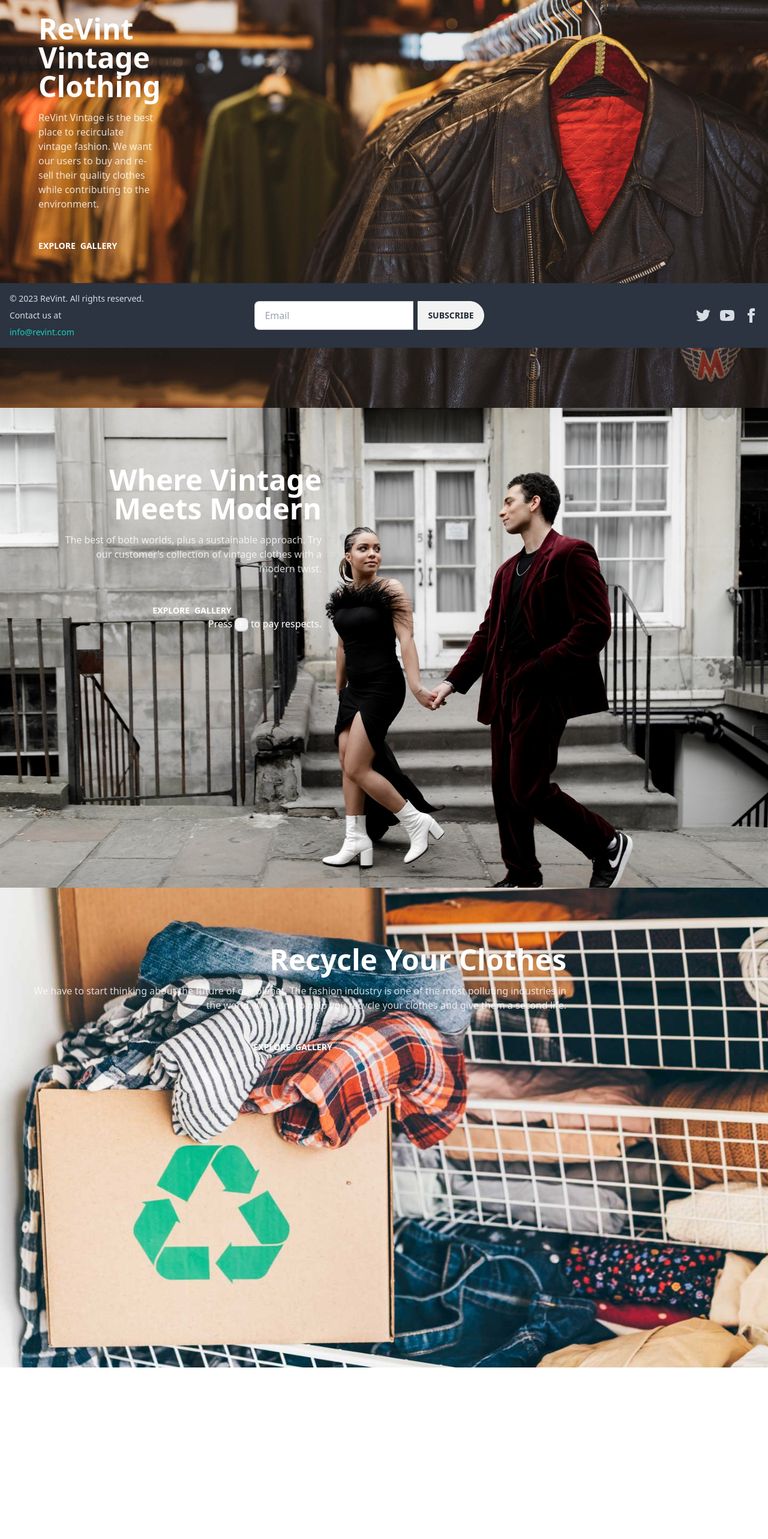
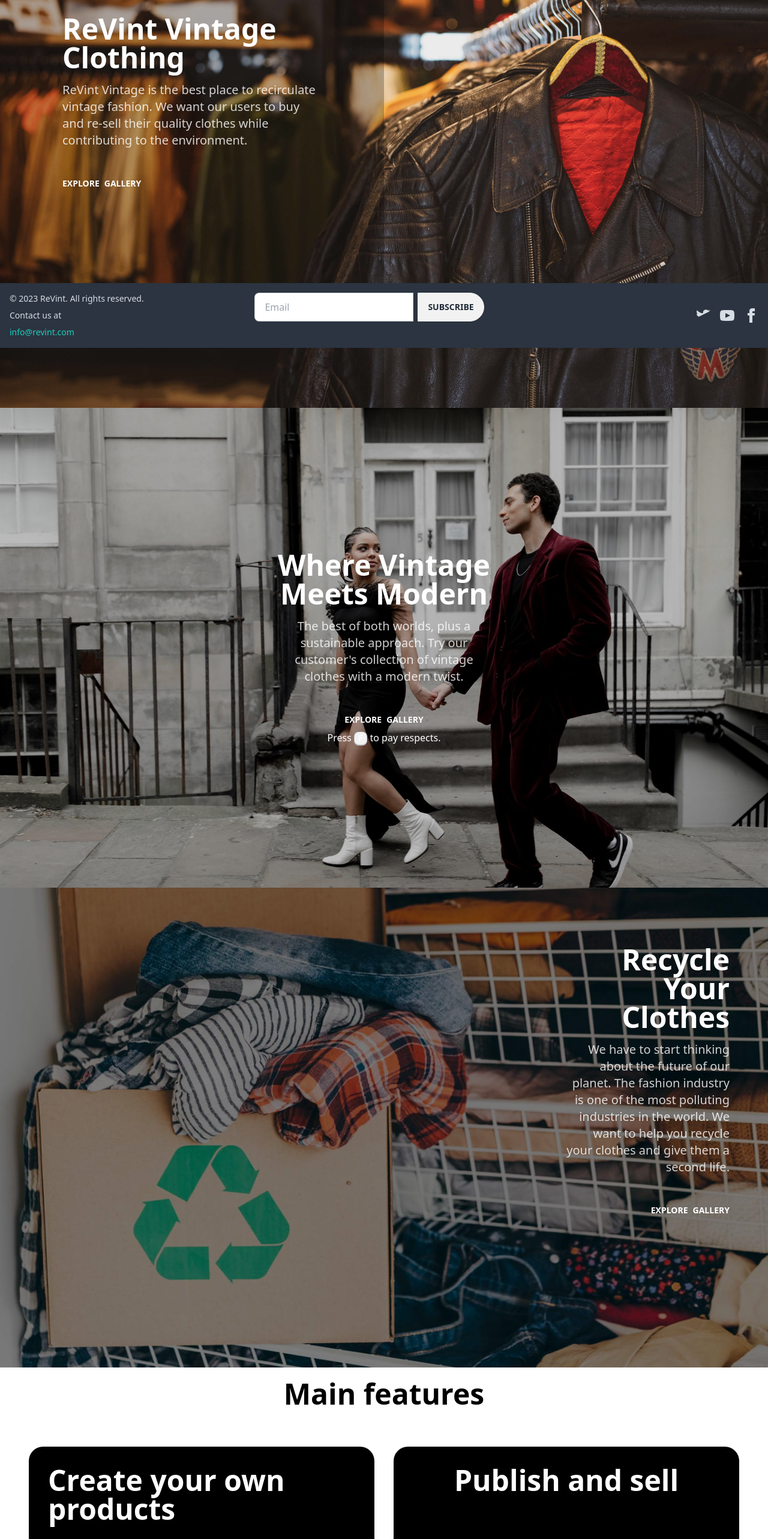
Before and after one commit to laurolamas/revint-front, a Next.js app: page /home in a window 1280 px wide. Shown: the part 220-2786 px from the top of the page at 60% size. Before the commit the page ends 2500 px from the top, so only its background shows below. Built offline with nearby package versions, Linux system fonts and the light colour scheme.

Commit message:
Footer fixed, Who are we and Main features added

```diff
--- a/app/components/footer.js
+++ b/app/components/footer.js
@@ -1,9 +1,23 @@
-import React from "react";
+"use client"
+import React, { useEffect, useState } from "react";
 
 export default function Footer() {
+  const [showFooter, setShowFooter] = useState(false);
 
-  return (
-    <footer className="footer fixed items-center bottom-0 w-full p-4 text-neutral-content bg-base-100 bg-neutral mb-0">
+  useEffect(() => {
+    const handleScroll = () => {
+      const isBottom = document.documentElement.clientHeight + window.scrollY >= document.documentElement.scrollHeight;
+      setShowFooter(isBottom);
+    };
+
+    window.addEventListener("scroll", handleScroll);
+    return () => {
+      window.removeEventListener("scroll", handleScroll);
+    };
+  }, []);
+
+  return showFooter ? (
+    <footer className="footer fixed bottom-0 w-full p-4 text-neutral-content bg-base-100 bg-neutral mb-0">
       <div className="container mx-auto">
         <p>&copy; 2023 ReVint. All rights reserved.</p>
         Contact us at{" "} <a href="mailto:info@revint.com" className="text-accent">info@revint.com</a>
@@ -13,11 +27,10 @@
         <button className="btn join-item rounded-r-full">Subscribe</button>
       </div>
       <nav className="grid-flow-col gap-4 md:place-self-center md:justify-self-end">
-        <a><svg xmlns="http://www.w3.org/2000/svg" width="24" height="24" viewBox="0 0 24 24" className="fill-current"><path d="M24 4.557c-.883.392-1.832.656-2.828.775 1.017-.609 1.798-1.574 2.165-2.724-.951.564-2.005.974-3.127 1.195-.897-.957-2.178-1.555-3.594-1.555-3.179 0-5.515 2.966-4.797 6.045-4.091-.205-7.719-2.165-10.148-5.144-1.29 2.213-.669 5.108 1.523 6.574-.806-.026-1.566-.247-2.229-.616-.054 2.281 1.581 4.415 3.949 4.89-.693.188-1.452.232-2.224.084.626 1.956 2.444 3.379 4.6 3.419-2.07 1.623-4.678 2.348-7.29 2.04 2.179 1.397 4.768 2.212 7.548 2.212 9.142 0 14.307-7.721 13.995-14.646.962-.695 1.797-1.562 2.457-2.549z"></path></svg></a>
+        <a><svg xmlns="http://www.w3.org/2000/svg" width="24" height="24" viewBox="0 0 24 24" className="fill-current"><path d="M24 4.557c-.883.392-1.832.656-2.828.775 1.017-.609 1.798-1.574 2.165-2.724-.951.564-2.005.974-3.127 1.195-.897-.957-2.178-1.555-3.594-1.555-3.179 0-5.515 2.966-4.797 6.045-4.091-.205-7.719-2.165-10.148-5.144-1.29 2.213-.669 5.108 1.523 6.574-.806-.026-1.566-.247-2.229-.616-.054 2.281 1.581 4.415 3.949 4.89-.693.188-1.452$.232-2.224.084.626 1.956 2.444 3.379 4.6 3.419-2.07 1.623-4.678 2.348-7.29 2.04 2.179 1.397 4.768 2.212 7.548 2.212 9.142 0 14.307-7.721 13.995-14.646.962-.695 1.797-1.562 2.457-2.549z"></path></svg></a>
         <a><svg xmlns="http://www.w3.org/2000/svg" width="24" height="24" viewBox="0 0 24 24" className="fill-current"><path d="M19.615 3.184c-3.604-.246-11.631-.245-15.23 0-3.897.266-4.356 2.62-4.385 8.816.029 6.185.484 8.549 4.385 8.816 3.6.245 11.626.246 15.23 0 3.897-.266 4.356-2.62 4.385-8.816-.029-6.185-.484-8.549-4.385-8.816zm-10.615 12.816v-8l8 3.993-8 4.007z"></path></svg></a>
         <a><svg xmlns="http://www.w3.org/2000/svg" width="24" height="24" viewBox="0 0 24 24" className="fill-current"><path d="M9 8h-3v4h3v12h5v-12h3.642l.358-4h-4v-1.667c0-.955.192-1.333 1.115-1.333h2.885v-5h-3.808c-3.596 0-5.192 1.583-5.192 4.615v3.385z"></path></svg></a>
       </nav>
-
-    </footer >
-  );
+    </footer>
+  ) : null;
 }
--- a/app/home/page.js
+++ b/app/home/page.js
@@ -5,27 +5,31 @@
 import { Typography, Button } from "@material-tailwind/react";
 
 
+
 export default function Home() {
+
     return (
         <div className='h-screen v-screen items-auto'>
             <div className="bg-cover bg-full h-full flex items-center" style={{ backgroundImage: 'url(/miera_5-4-2.jpg)' }}>
-                <div className="bg-cover bg-left w-1/4 h-full">
+                <div className="bg-cover bg-left w-2/4 h-full bg-black/25">
                     <div className="bg-vintage-pattern text-white p-8">
                         <div className="flex font-sans space-x-4">
+                            <Link href="/products">
                             <button className="text-sm btn btn-ghost text-white hover:bg-sky-900">Store</button>
+                            </Link>
                             <button className="text-sm btn btn-ghost text-white hover:bg-sky-900">About us</button>
                             <button className="text-sm btn btn-ghost text-white hover:bg-sky-900">Contact</button>
                         </div>
                         <div className="relative h-full w-full">
                             <div className="absolute inset-0 grid h-full w-full place-items-center bg-black/75">
                                 <div className="w-3/4 text-left md:w-/4">
-                                    <Typography variant="h1" color="white" className="mb-4 text-3xl md:text-4xl lg:text-5xl mt-16" >
+                                    <Typography variant="h1" color="white" className="mb-4 text-3xl md:text-4xl lg:text-5xl mt-16 drop-shadow-2xl" >
                                         ReVint Vintage Clothing
                                     </Typography>
-                                    <Typography variant="lead" color="white" className="mb-12 opacity-80" >
+                                    <Typography variant="lead" color="white" className="mb-12 opacity-80 drop-shadow-2xl text-xl" >
                                         ReVint Vintage is the best place to recirculate vintage fashion. We want our users to buy and re-sell their quality clothes while contributing to the environment.                                        </Typography>
                                     <div className="flex justify-left gap-2">
-                                        <Button size="lg" color="white"> Explore </Button>
+                                        <Button size="lg" color="white" variant="text"> Explore </Button>
                                         <Button size="lg" color="white" variant="text"> Gallery </Button>
                                     </div>
                                 </div>
@@ -34,25 +38,42 @@
                     </div>
                 </div>
             </div>
-            <div className="bg-cover bg-full h-full flex items-right" style={{ backgroundImage: 'url(/ppl.jpg)' }}>
-                <div className="bg-cover bg-center w-1/2 h-full">
+            <div className="bg-cover bg-full h-full flex items-center justify-center" style={{ backgroundImage: 'url(/ppl.jpg)' }}>
+                <div className="grid h-full w-full bg-black/25">
+                    <div className="bg-cover bg-center w-3/4 md:w-1/2 lg:w-1/3 h-full mx-auto">
+                        <div className="bg-vintage-pattern text-white p-8 h-full flex flex-col justify-center">
+                            <Typography variant="h1" color="white" className="mb-4 text-3xl md:text-4xl lg:text-5xl text-center">
+                                Where Vintage Meets Modern
+                            </Typography>
+                            <Typography variant="lead" color="white" className="mb-12 opacity-80 drop-shadow-2xl text-xl text-center">
+                                The best of both worlds, plus a sustainable approach. Try our customer's collection of vintage clothes with a modern twist.
+                            </Typography>
+                            <div className="flex justify-center gap-2">
+                                <Button size="lg" color="white" variant="text">Explore</Button>
+                                <Button size="lg" color="white" variant="text">Gallery</Button>
+                            </div>
+                            <div className="text-center mt-2">Press <kbd className="kbd kbd-sm">F</kbd> to pay respects.</div>
+                        </div>
+                    </div>
+                </div>
+            </div>
+            <div className="bg-cover bg-full h-full w-full flex items-center justify-end" style={{ backgroundImage: 'url(/recycle.jpg)' }}>
+                <div className="bg-cover bg-center w-1/2 h-full h-1/2 w-full bg-black/50">
                     <div className="bg-vintage-pattern text-white p-8">
                         <div className="rounded-xl">
                             <div className="relative h-full w-full">
-                                <div className="absolute inset-0 grid h-full w-full place-items-center bg-black/75">
-                                    <div className="w-3/4 text-right md:w-/4 justify-right" style={{ textAlign: 'right' }}>
-                                        <Typography variant="h1" color="white" className="mb-4 text-3xl md:text-4xl lg:text-5xl mt-16" >
-                                            Where Vintage Meets Modern
+                                <div className="absolute inset-0 grid h-full w-full place-items-end bg-black/75">
+                                    <div className="w-3/4 text-right md:w-1/4 pr-8">
+                                        <Typography variant="h1" color="white" className="mb-4 text-3xl md:text-4xl lg:text-5xl mt-16">
+                                            Recycle Your Clothes
                                         </Typography>
-                                        <Typography variant="lead" color="white" className="mb-12 opacity-80" >
-                                            The best of both worlds, plus a sustainable approach. Try our customer's collection of vintage clothes with a modern twist.
+                                        <Typography variant="lead" color="white" className="mb-12 opacity-80 drop-shadow-2xl text-xl">
+                                            We have to start thinking about the future of our planet. The fashion industry is one of the most polluting industries in the world. We want to help you recycle your clothes and give them a second life.
                                         </Typography>
-
-                                        <div className="flex justify-center gap-2">
-                                            <Button size="lg" color="white"> Explore </Button>
-                                            <Button size="lg" color="white" variant="text"> Gallery </Button>
+                                        <div className="flex justify-end gap-2">
+                                            <Button size="lg" color="white" variant="text">Explore</Button>
+                                            <Button size="lg" color="white" variant="text">Gallery</Button>
                                         </div>
-                                        <div>Press <kbd className="kbd kbd-sm">F</kbd> to pay respects.</div>
                                     </div>
                                 </div>
                             </div>
@@ -60,33 +81,36 @@
                     </div>
                 </div>
             </div>
-            <div className="bg-cover bg-full h-full w-full items-right" style={{ backgroundImage: 'url(/recycle.jpg)' }}>
-                <div className="bg-cover bg-center w-1/2 h-full h-1/2 w-full">
-                    <div className="bg-vintage-pattern text-white p-8">
-                        <div className="rounded-xl">
-                            <div className="relative h-full w-full">
-                                <div className="absolute inset-0 grid h-full w-full place-items-right bg-black/75">
-                                    <div className="w-3/4 text-right md:w-/4 justify-right" style={{ textAlign: 'right' }}>
-                                        <Typography variant="h1" color="white" className="mb-4 text-3xl md:text-4xl lg:text-5xl mt-16" >
-                                            Recycle Your Clothes
-                                        </Typography>
-                                        <Typography variant="lead" color="white" className="mb-12 opacity-80" >
-                                            We have to start thinking about the future of our planet. The fashion industry is one of the most polluting industries in the world. We want to help you recycle your clothes and give them a second life.
-                                        </Typography>
-                                        <div className="flex justify-center gap-2">
-                                            <Button size="lg" color="white"> Explore </Button>
-                                            <Button size="lg" color="white" variant="text"> Gallery </Button>
-                                        </div>
-                                    </div>
-                                </div>
-                            </div>
-                        </div>
+            <div className="bg-full h-full w-full flex flex-col items-center justify-center bg-white">
+                <Typography variant="h1" color="black" className="text-black mb-4 text-3xl md:text-4xl lg:text-5xl mt-5">
+                    Main features
+                </Typography>
+                <div className="bg-full h-full w-full flex flex-items-center p-8 justify-center">
+                    <div className="bg-black p-8 text-white rounded-3xl m-4 w-1/2">
+                        <Typography variant="h1" className="text-white flex justify-center">
+                            Create your own products
+                        </Typography>
+                        <Typography variant="lead" color="white" className="text-2xl mt-16 opacity-80">
+                            In ReVint, we believe that even your oldest cloth can have a second life. Our main feature let users to create their own products by following certain parameters, making everything easier to connect with other users that might want them.
+                        </Typography>
                     </div>
-
+                    <div className="bg-black p-8 text-white rounded-3xl m-4 w-1/2">
+                        <Typography variant="h1" className="text-white flex justify-center">
+                            Publish and sell
+                        </Typography>
+                    </div>
                 </div>
             </div>
-            <section>
-            </section>
+            <div className='bg-full h-full w-full flex flex-col items-center justify-center bg-black'>
+                <Typography variant="h1" color="white" className="text-white mb-4 text-3xl md:text-4xl lg:text-5xl mt-5">
+                    Who are we ?
+                </Typography>
+                <div className=' bg-white h-full flex p-8 text-white rounded-3xl m-4 w-3/4'>
+                    <Typography variant="lead" color="black" className="text-2xl mt-16 opacity-80">
+                        We are software development students of Holberton School, who were motivated by the non-existent or non-functional vintage stores in Uruguay. Our vision is to connect users who wants to sell their old fashioned clothes to users looking for that kind of style. Team roles were assigned based on the strengths of each one of us, we have two Front-End developers, a Back-end developer and Project manager, and a Full-Stack Developer.
+                    </Typography>
+                </div>
+            </div>
         </div>
     );
 }
```
